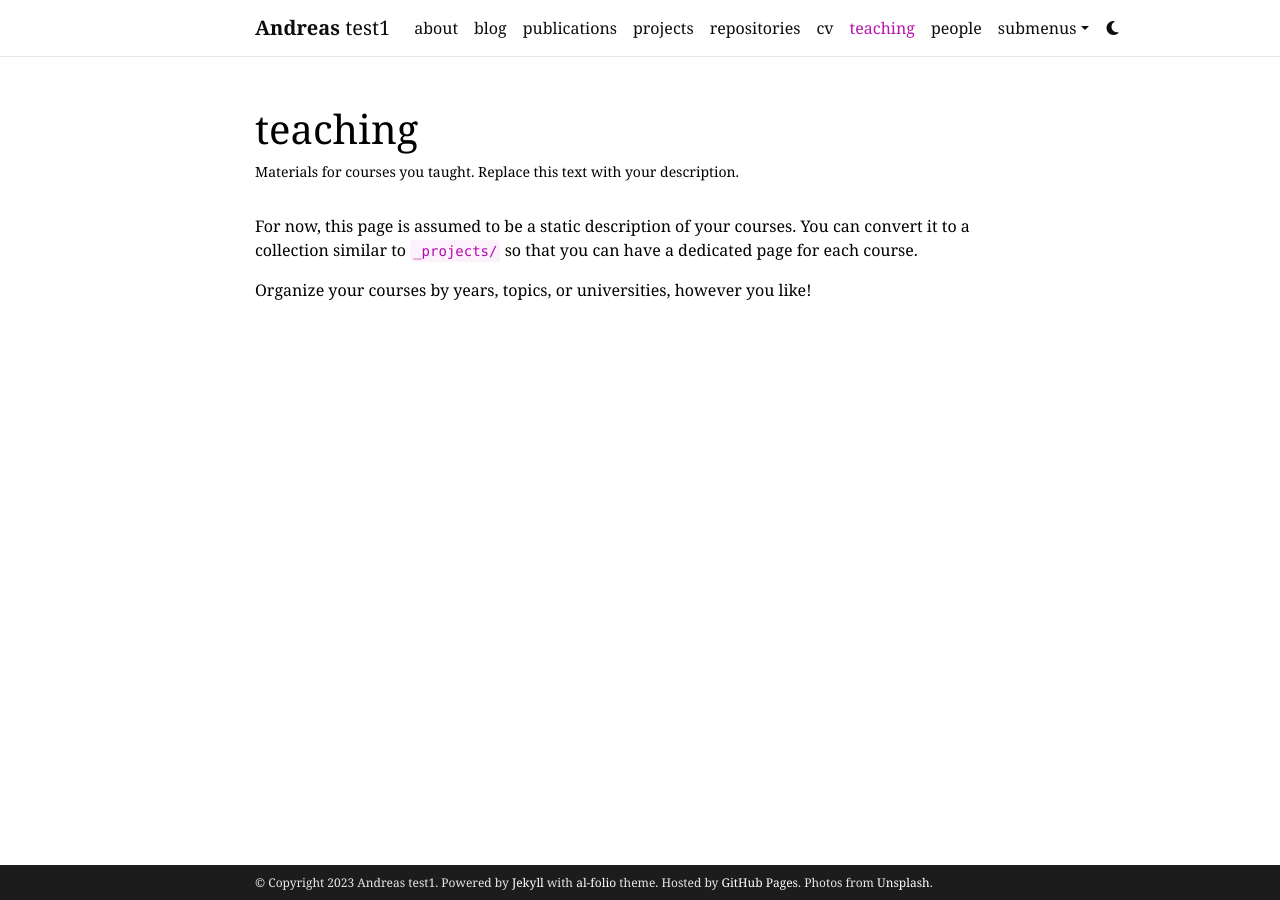
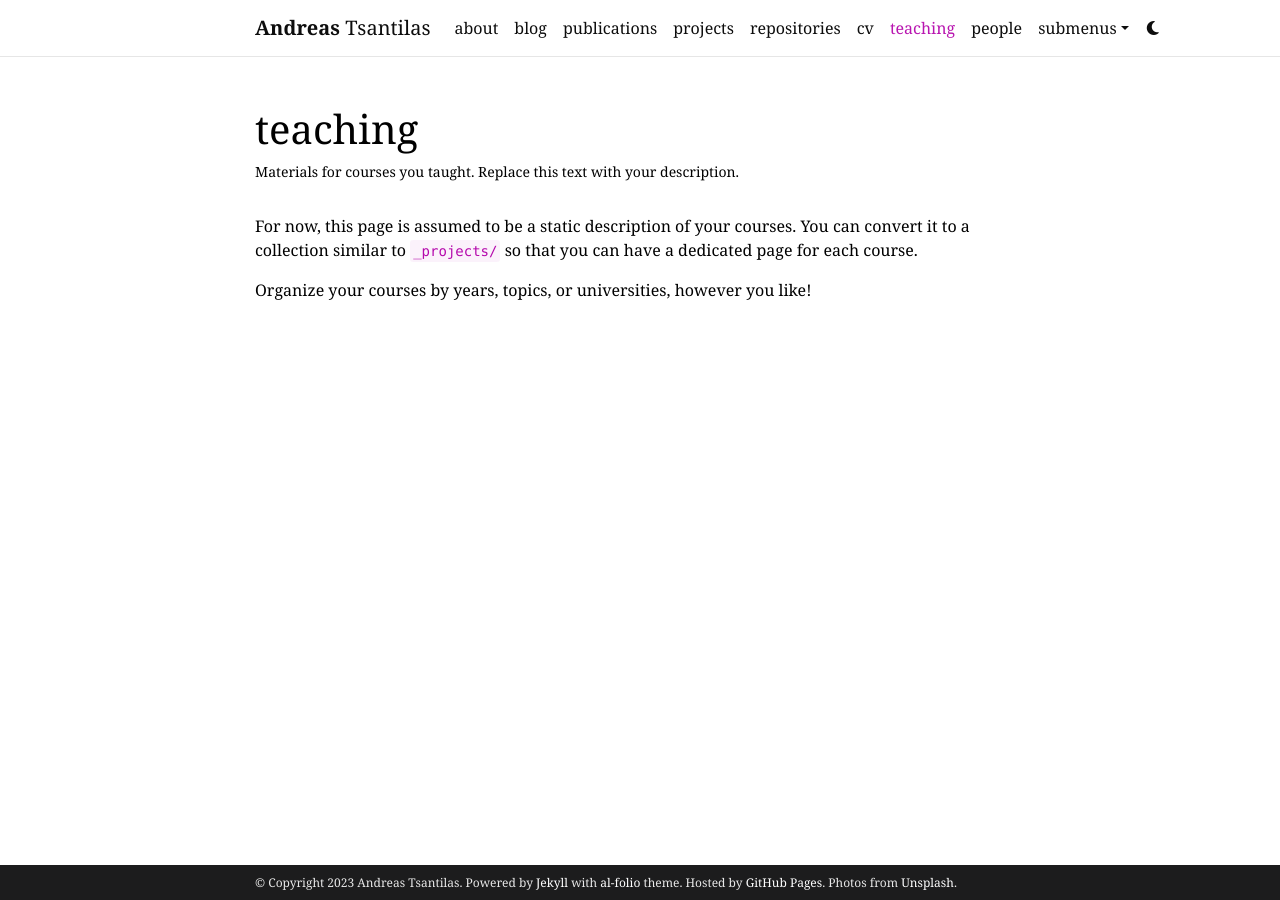
Before and after one commit to neuron-soup/neuron-soup.github.io, a Jekyll site: the page built from _pages/teaching.md, in a window 1280 px wide. Built offline with Jekyll 4.4.1, drawn with Linux system fonts in a browser that asks for light colours; some web fonts are replaced; comment, search, counter and statistics services are not loaded; a style sheet for code colours, icons or effects is not loaded.

Commit message:
Update _config.yml

```diff
--- a/_config.yml
+++ b/_config.yml
@@ -5,7 +5,7 @@
 title: blank # the website title (if blank, full name will be used instead)
 first_name: Andreas
 middle_name:
-last_name: test1
+last_name: Tsantilas
 email: you@example.com
 description: > # the ">" symbol means to ignore newlines until "footer_text:"
   A simple, whitespace theme for academics. Based on [*folio](https://github.com/bogoli/-folio) design.
@@ -67,13 +67,13 @@
 # Social integration
 # -----------------------------------------------------------------------------
 
-github_username: # your GitHub user name
+github_username: andreas-tsantilas# your GitHub user name
 gitlab_username: # your GitLab user name
 x_username: # your X handle
 mastodon_username: # your mastodon instance+username in the format instance.tld/@username
 linkedin_username: # your LinkedIn user name
 telegram_username: # your Telegram user name
-scholar_userid: # your Google Scholar ID
+scholar_userid: ZH85mzQAAAAJ&hl # your Google Scholar ID
 semanticscholar_id: # your Semantic Scholar ID
 whatsapp_number: # your WhatsApp number (full phone number in international format. Omit any zeroes, brackets, or dashes when adding the phone number in international format.)
 orcid_id: # your ORCID ID
```
